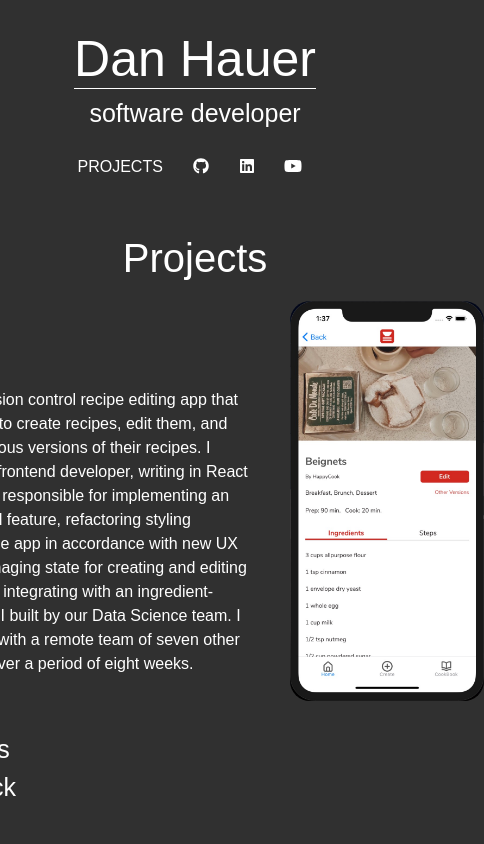
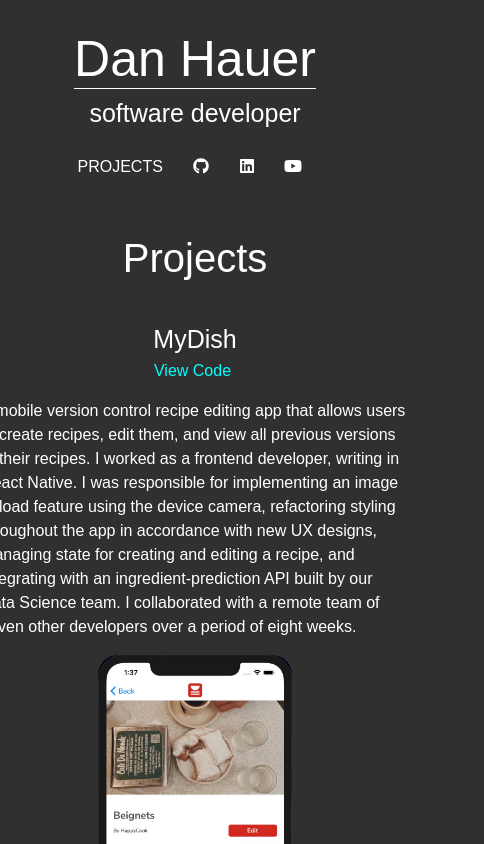
Before and after one commit to dlhauer/portfolio, a React (Create React App) app in the folder portfolio-app/: page /projects in a window 390 px wide. Shown: the top 844 px of the page, 484 px wide, since content can reach past the window. Built offline with nearby package versions, Linux system fonts and the light colour scheme.

Commit message:
completes project styling

```diff
--- a/portfolio-app/package.json
+++ b/portfolio-app/package.json
@@ -14,7 +14,8 @@
     "react-dom": "^16.13.1",
     "react-router": "^5.2.0",
     "react-router-dom": "^5.2.0",
-    "react-scripts": "3.4.1"
+    "react-scripts": "3.4.1",
+    "react-transition-group": "^4.4.1"
   },
   "scripts": {
     "start": "react-scripts start",
--- a/portfolio-app/src/App.css
+++ b/portfolio-app/src/App.css
@@ -88,7 +88,7 @@ h2 {
   text-align: left;
   margin-left: 100px;
   padding-left: 40px;
-  border-left: 5px solid #aa0000;
+  border-left: 5px solid white;
 }
 
 .heading {
@@ -102,6 +102,24 @@ h2 {
   margin-top: 40px;
   margin-bottom: 200px;
   justify-content: center;
+}
+
+.fade-enter {
+  opacity: 0.01;
+}
+
+.fade-enter.fade-enter-active {
+  opacity: 1;
+  transition: opacity 300ms ease-in;
+}
+
+.fade-exit {
+  opacity: 1;
+}
+
+.fade-exit.fade-exit-active {
+  opacity: 0.01;
+  transition: opacity 300ms ease-in;
 }
 
 .img-container {
@@ -122,7 +140,7 @@ h2 {
   height: 100%;
 }
 
-@media (max-width: 800px) {
+@media (max-width: 1000px) {
   .nav-container {
     flex-direction: column;
   }
@@ -148,7 +166,7 @@ h2 {
   }
 }
 
-@media (max-width: 600px) {
+@media (max-width: 800px) {
   .circle {
     height: 235px;
     width: 235px;
@@ -169,7 +187,8 @@ h2 {
 /*Project styles */
 
 .projects-heading {
-  margin: 2rem 0;
+  margin-top: 2rem;
+  margin-bottom: 4rem;
 }
 
 .project-container {
@@ -177,7 +196,7 @@ h2 {
   justify-content: flex-start;
   align-items: center;
   width: 100%;
-  margin-bottom: 3rem;
+  margin-bottom: 6rem;
   /* border: 1px solid blue; */
 }
 
@@ -203,7 +222,7 @@ h2 {
   border-radius: 20px;
 }
 
-.knapsack-container {
+.horiz-container {
   height: 300px;
 }
 
@@ -217,3 +236,33 @@ h2 {
 .project-link:hover {
   text-decoration: underline;
 }
+
+.inline-link {
+  font-size: inherit;
+}
+
+@media (max-width: 800px) {
+  .project-container {
+    flex-direction: column;
+    justify-content: center;
+    /* border: 3px solid green; */
+  }
+
+  .project-title {
+    text-align: center;
+  }
+
+  .link-container {
+    display: flex;
+    justify-content: center;
+    /* border: 1px solid red; */
+  }
+
+  .project-link {
+    margin-left: 1.5rem;
+  }
+
+  .image-container {
+    margin: 0;
+  }
+}
--- a/portfolio-app/src/App.js
+++ b/portfolio-app/src/App.js
@@ -2,22 +2,31 @@ import React from "react";
 import Nav from "./Nav";
 import HomePage from "./HomePage";
 import Projects from "./Projects";
-import { Route, Switch } from "react-router-dom";
+import { TransitionGroup, CSSTransition } from "react-transition-group";
+import { Route, Switch, withRouter } from "react-router-dom";
 import "./App.css";
 
-function App() {
+function App({ location }) {
   return (
     <div className="App">
       <Nav />
       <div className="home-container">
-        <Switch>
-          <Route exact path="/" component={HomePage} />
-          <Route path="/projects" component={Projects} />
-          <Route component={HomePage} />
-        </Switch>
+        <TransitionGroup>
+          <CSSTransition
+            key={location.key}
+            timeout={{ enter: 300, exit: 300 }}
+            classNames="fade"
+          >
+            <Switch location={location}>
+              <Route exact path="/" component={HomePage} />
+              <Route path="/projects" component={Projects} />
+              <Route component={HomePage} />
+            </Switch>
+          </CSSTransition>
+        </TransitionGroup>
       </div>
     </div>
   );
 }
 
-export default App;
+export default withRouter(App);
--- a/portfolio-app/src/HomePage.js
+++ b/portfolio-app/src/HomePage.js
@@ -1,4 +1,5 @@
 import React from "react";
+import { Link } from "react-router-dom";
 import danImg from "./assets/dan_avatar_smaller.JPG";
 
 const HomePage = (props) => (
@@ -14,7 +15,12 @@ const HomePage = (props) => (
         run. I also like collaborating with teams of smart people who are
         dedicated to solving tough problems.
       </p>
-      <p>To see projects I've done, click here.</p>
+      <p>
+        To see projects I've done, click{" "}
+        <Link className="link project-link inline-link" to="/projects">
+          here.
+        </Link>
+      </p>
     </div>
     <div className="img-container">
       <div className="circle">
--- a/portfolio-app/src/Project.js
+++ b/portfolio-app/src/Project.js
@@ -3,7 +3,7 @@ import React from "react";
 const Project = ({ project }) => (
   <div className="project-container">
     <div className="body-text project-text">
-      <h2>{project.name}</h2>
+      <h2 className="project-title">{project.name}</h2>
       <div className="link-container">
         {project.site && (
           <a className="link project-link" href={project.site} target="_blank">
@@ -20,7 +20,7 @@ const Project = ({ project }) => (
     </div>
     <div
       className={`image-container ${
-        !project.name.includes("MyDish") && "knapsack-container"
+        !project.name.includes("MyDish") && "horiz-container"
       }`}
     >
       {project.image && (
--- a/portfolio-app/src/Projects.js
+++ b/portfolio-app/src/Projects.js
@@ -10,7 +10,7 @@ const projects = [
     description: `A mobile version control recipe editing app that allows users to create
       recipes, edit them, and view all previous versions of their recipes.
       I worked as a frontend developer, writing in React Native. I was responsible
-      for implementing an image upload feature, refactoring styling throughout the app
+      for implementing an image upload feature using the device camera, refactoring styling throughout the app
       in accordance with new UX designs, managing state for creating and editing a recipe,
       and integrating with an ingredient-prediction API built by our Data Science team.
       I collaborated with a remote team of seven other developers over a period of eight weeks.`,
```
Also changed, not shown: 1 other file (tests, documents, lock files or other folders).
